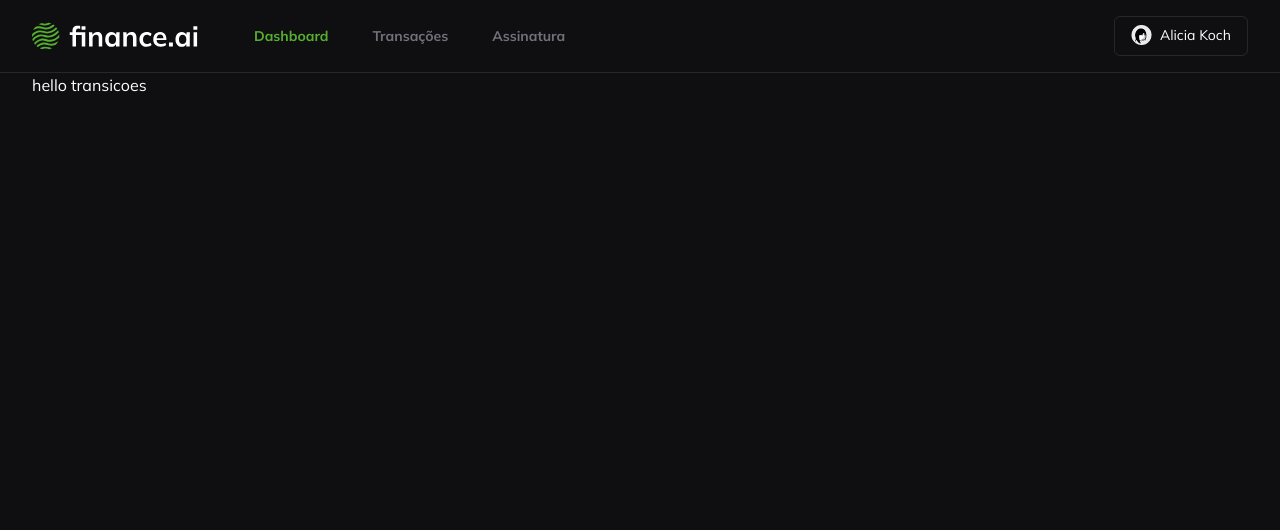
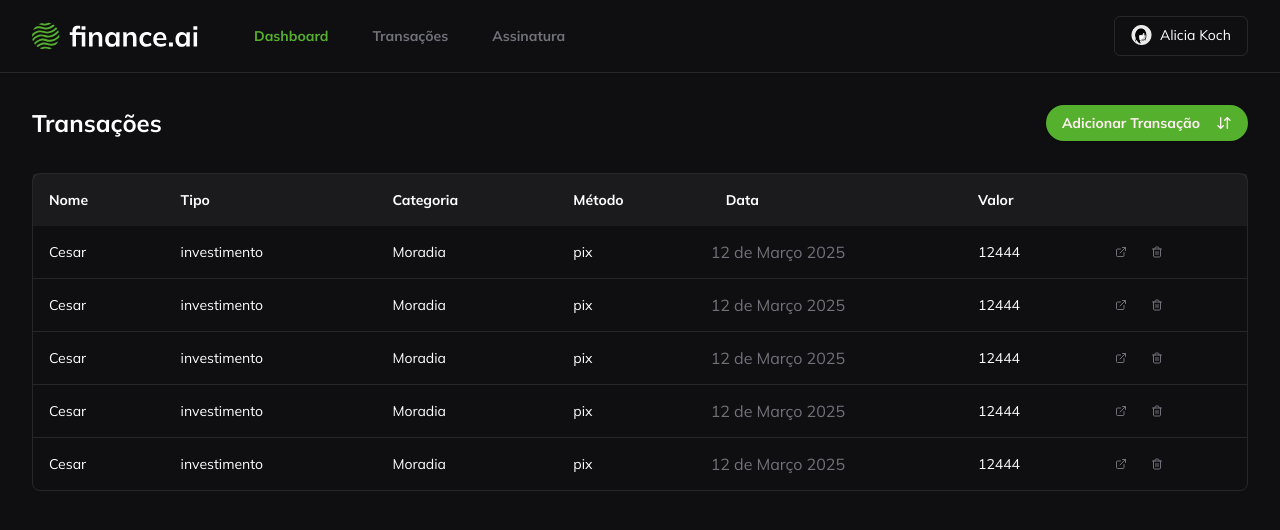
Before and after one commit to cesar7722a/Finance.ia, a React (Vite) app: page /transicoes in a window 1280 px wide. Shown: the top 530 px of the page. Built offline with nearby package versions, Linux system fonts and the light colour scheme.

Commit message:
feat:criei table

```diff
--- a/src/index.css
+++ b/src/index.css
@@ -68,16 +68,6 @@
   }
 }
 
-.scrollbar-custom::-webkit-scrollbar {
-  width: 5px; /* Largura da scrollbar */
-  height: 16px; /* Altura horizontal (se aplicável) */
+tbody tr:last-child {
+  @apply border-none;
 }
-
-.scrollbar-custom::-webkit-scrollbar-thumb {
-  background-color: #4a5568; /* Cor do "dedo" */
-  border-radius: 6px; /* Arredondamento */
-}
-
-.scrollbar-custom::-webkit-scrollbar-track {
-  background-color: #edf2f7; /* Cor do "trilho" */
-}
--- /dev/null
+++ b/src/pages/transicoes/components/table/table.tsx
@@ -0,0 +1,44 @@
+import { ExternalLink, Trash2 } from "lucide-react";
+import { TableCell } from "./td";
+import { TableHeader } from "./th";
+
+export function Table() {
+  return (
+    <div className="border border-white/10 rounded-lg">
+      <table className="w-full mx-auto">
+        <thead>
+          <tr className="bg-white/5">
+            <TableHeader colSpan={2}>Nome</TableHeader>
+            <TableHeader>Tipo</TableHeader>
+            <TableHeader>Categoria</TableHeader>
+            <TableHeader>Método</TableHeader>
+            <TableHeader>Data</TableHeader>
+            <TableHeader>Valor</TableHeader>
+            <TableHeader></TableHeader>
+          </tr>
+        </thead>
+        <tbody>
+          {Array.from({ length: 5 }).map(() => (
+            <tr className="border border-b-white/10 border-r-0 border-t-0 border-l-0">
+              <TableCell colSpan={2}>Cesar</TableCell>
+              <TableCell>investimento</TableCell>
+              <TableCell>Moradia</TableCell>
+              <TableCell>pix</TableCell>
+              <TableCell className="text-textPrimary-1">
+                12 de Março 2025
+              </TableCell>
+              <TableCell>12444</TableCell>
+
+              <TableCell>
+                <span className="flex gap-6 w-12">
+                  <ExternalLink className="size-4 text-textPrimary-1 hover:text-textPrimary-1/70 cursor-pointer" />
+                  <Trash2 className="size-4 text-textPrimary-1 hover:text-textPrimary-1/70 cursor-pointer" />
+                </span>
+              </TableCell>
+            </tr>
+          ))}
+        </tbody>
+      </table>
+    </div>
+  );
+}
--- /dev/null
+++ b/src/pages/transicoes/components/table/td.tsx
@@ -0,0 +1,9 @@
+import { ComponentProps } from "react";
+
+interface TableCellProps extends ComponentProps<`td`> {
+  name?: string;
+}
+
+export function TableCell(props: TableCellProps) {
+  return <td className="text-left text-sm text-white px-4 py-4" {...props} />;
+}
--- /dev/null
+++ b/src/pages/transicoes/components/table/th.tsx
@@ -0,0 +1,9 @@
+import { ComponentProps } from "react";
+
+interface TableHederProps extends ComponentProps<`th`> {
+  name?: string;
+}
+
+export function TableHeader(props: TableHederProps) {
+  return <th className="text-left px-4 py-4 text-sm text-white" {...props} />;
+}
--- a/src/pages/transicoes/index.tsx
+++ b/src/pages/transicoes/index.tsx
@@ -1,9 +1,20 @@
 import { Container } from "@/components/container";
+import { ContainerHeaderPages } from "@/components/container-header-pages";
+import { Button } from "@/components/ui/button";
+import { ArrowDownUp } from "lucide-react";
+import { Table } from "./components/table/table";
 
 export function Transicoes() {
   return (
     <Container>
-      <h1>hello transicoes</h1>
+      <ContainerHeaderPages>
+        <h1 className="text-2xl font-bold">Transações</h1>
+        <Button className="py-2 px-4 bg-brandPrimary-1 hover:bg-brandPrimary-1/80  rounded-full space-x-2 text-sm font-bold">
+          <span>Adicionar Transação</span>
+          <ArrowDownUp className="size-4" />
+        </Button>
+      </ContainerHeaderPages>
+      <Table />
     </Container>
   );
 }
```
